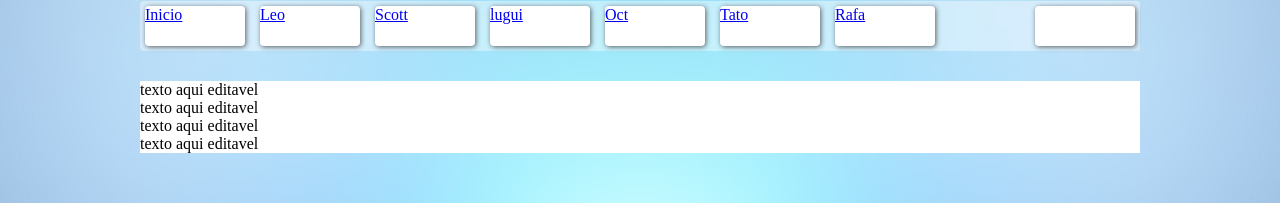
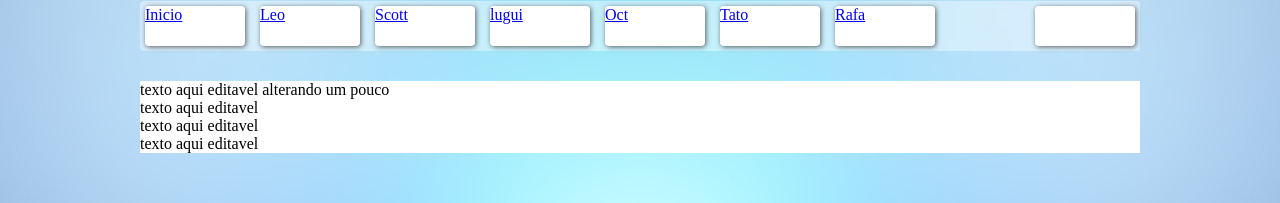
Before and after one commit to Scott182/Sururu, a plain HTML site: page Site/leo.html in a window 1280 px wide. Shown: the part 241-444 px from the top of the page. Drawn offline with Linux system fonts and the light colour scheme.

Commit message:
editando texto

```diff
--- a/Site/leo.html
+++ b/Site/leo.html
@@ -37,7 +37,7 @@
 
     <!-- 4- declaraçao do conteudo do integrante -->
     <section id="conteudo">
-        <section id="texto"> texto aqui editavel<br />
+        <section id="texto"> texto aqui editavel alterando um pouco<br />
           texto aqui editavel <br />
           texto aqui editavel <br />
           texto aqui editavel <br />
```
